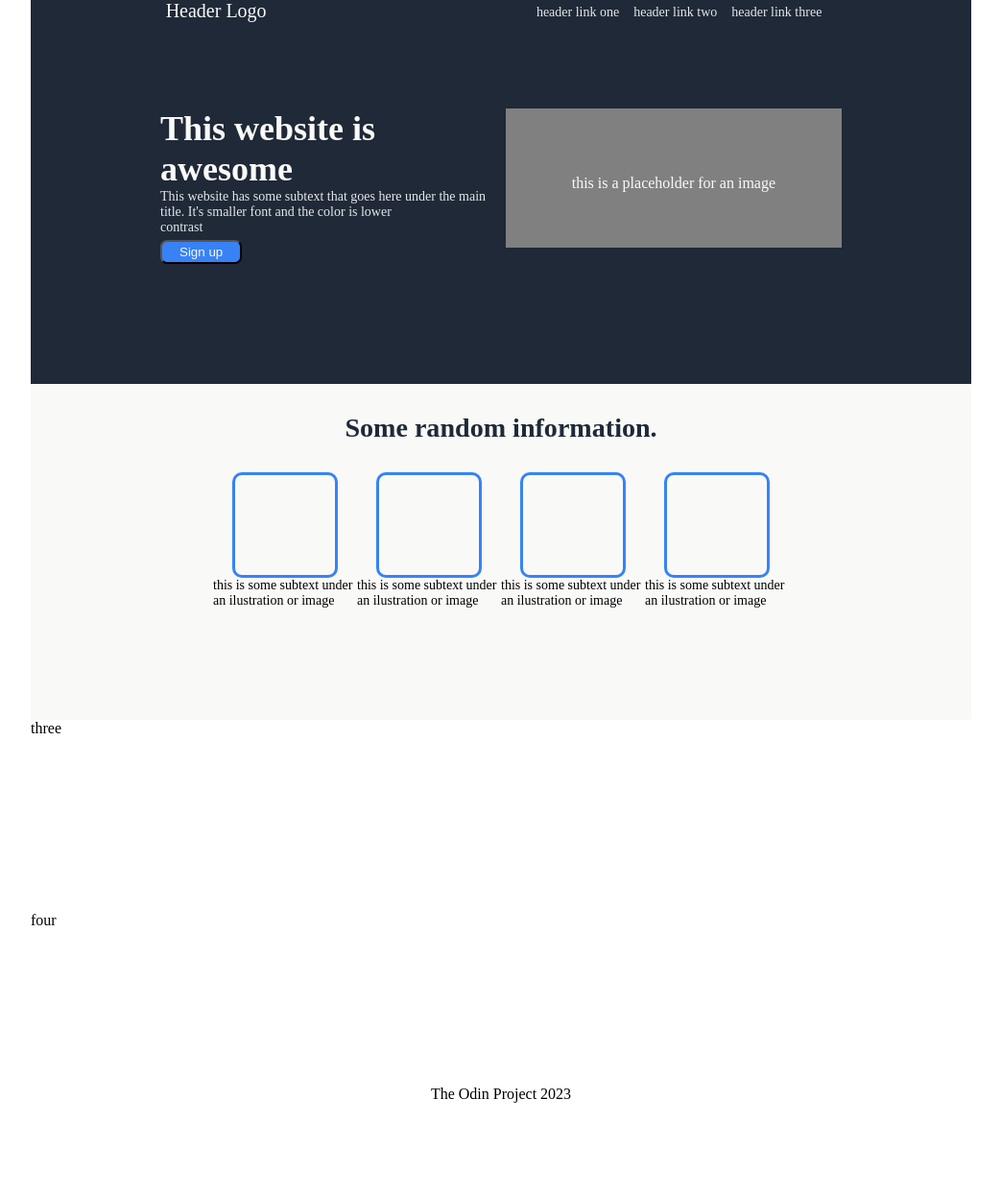
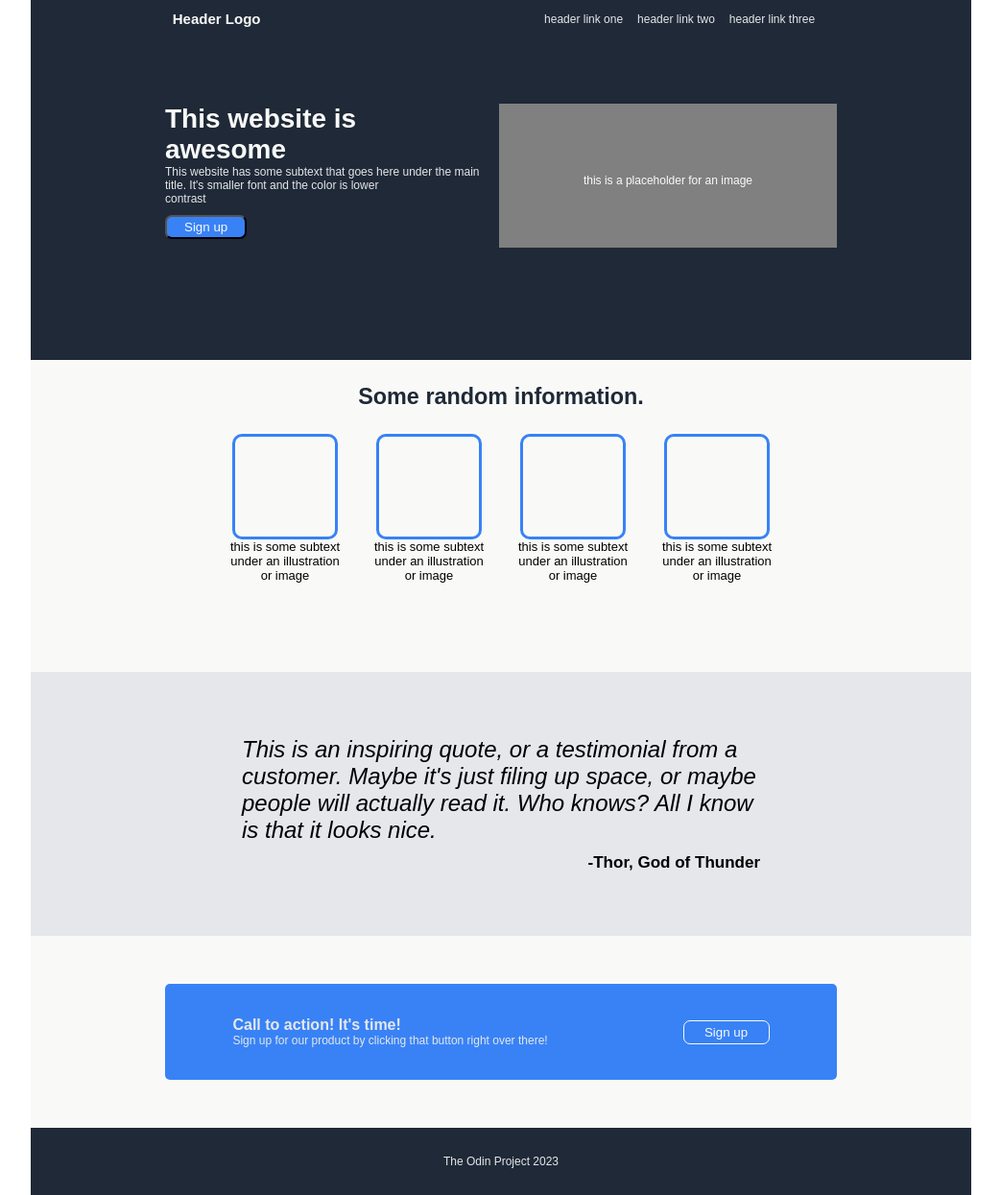
Before and after one commit to Petar85/the_odin_project, a plain HTML site: page index.html in a window 1280 px wide. Shown: the whole page at 96% size, without its empty margins (118-1161 px from the left). Before the commit the page ends 1180 px from the top, so only its background shows below. Drawn offline with Linux system fonts and the light colour scheme.

Commit message:
Add files via upload

```diff
--- a/index.html
+++ b/index.html
@@ -68,35 +68,49 @@
                     <div class="img-1">
                         <div class="square-1"></div>
                         <div class="subtext">
-                           <p> this is some subtext under an ilustration or image</p>
+                           <p> this is some subtext under an illustration <br>or image</p>
                         </div>
                     </div>
                     <div class="img-2">
                         <div class="square-2"></div>
                         <div class="subtext">
-                           <p> this is some subtext under an ilustration or image</p>
+                           <p> this is some subtext under an illustration <br>or image</p>
                         </div>
                     </div>
                     <div class="img-3">
                         <div class="square-3"></div>
                         <div class="subtext">
-                            this is some subtext under an ilustration or image
+                            this is some subtext under an illustration <br>or image
                         </div>
                     </div>
                     <div class="img-4">
                         <div class="square-4"></div>
-                        <div class="subtext">
-                            this is some subtext under an ilustration or image
-                        </div>
+                            <div class="subtext">
+                                <p>this is some subtext under an illustration <br>or image</p>
+                            </div>
                     </div>
                 </div>
             </div>
         </section>
         <section class="rectangular-three">
-            three
+            <!-- <div class="flex-container-three"> -->
+                <div class="quote-text">
+                    <p> This is an inspiring quote, or a testimonial from a customer.
+                        Maybe it's just filing up space, or maybe people will actually read it.
+                        Who knows? All I know is that it looks nice.
+                    </p>
+                    <p class="quote-subtext"> -Thor, God of Thunder</p>
+                </div>
+            <!-- </div> -->
         </section>
         <section class="rectangular-four">
-            four
+            <div class="flex-container-four">
+                <div class="call-to-action">
+                    <h4>Call to action! It's time!</h4>
+                    <p>Sign up for our product by clicking that button right over there!</p>
+                </div>
+                <button class="button-sign-up">Sign up</button>
+            </div>
         </section>
         <footer> The Odin Project 2023</footer>
     </section>
--- a/style.css
+++ b/style.css
@@ -37,6 +37,8 @@ a {
     margin: 0;
     padding: 0;
     /* border: 2px solid black; */
+    font-family: Arial, Helvetica, sans-serif;
+
 }
 
 .header {
@@ -49,31 +51,46 @@ a {
 }
 
 .rectangular-one {
-    height: 400px;
+    height: 375px;
     background-color: #1F2937;
 
 }
 
 .logo {
-    font-size: 20px;
+    font-size: 15px;
     color: #F9FAF8;
+    margin-top: 10px;
+    font-weight: bold;
 }
 
 .rectangular-two {
-    height: 350px;
+    height: 325px;
     background-color: #F9FAF8
 }
 
 .rectangular-three {
-    height: 200px;
+    height: 275px;
+    background-color: #E5E7EB;
+    display: flex;
+    /* font-size: 22px; */
+    font-weight: 100;
+    font-style: italic;
+    justify-content: center;
+    align-items: center;
 }
 
 .rectangular-four {
-    height: 150px;
+    height: 200px;
+    background-color: #F9FAF8;
 }
 
+.navbar {
+    margin-top: 10px;
+}
+
+
 li a {
-    font-size: 14px;
+    font-size: 12px;
     color: #E5E7EB;
     margin-right: 15px;
     text-decoration: none;
@@ -81,8 +98,8 @@ li a {
 
 .hero {
     display: flex;
-    padding: 90px 135px 20px 135px;
-    height: 255px;
+    padding: 80px 140px 30px 140px;
+    height: 260px;
 }
 
 .img {
@@ -106,6 +123,7 @@ li a {
     padding-left: 15px;
     padding-right: 15px;
     padding-bottom: 10px;
+    font-size: 12px;
 }
 
 ul {
@@ -116,21 +134,25 @@ ul {
 
 .flex-container {
     margin: 0 150px 0 150px;
+    /* background-color: black; */
 }
 
 .btn {
     padding:  3px 18px;
     background-color: #3882F6;
     color:#F9FAF8;
-    margin-top: 5px;
+    margin-top: 10px;
     border-radius: 7px;
 }
 
 footer {
-    height: 80px;
+    height: 70px;
     display: flex;
     justify-content: center;
     align-items: center;
+    background-color: #1F2937;
+    color: #E5E7EB;
+    font-size: 12px;
 }
 
 .text-iformation {
@@ -140,24 +162,24 @@ footer {
 }
 
 .secondary-text {
-    font-size: 14px;
+    font-size: 12px;
     color: #E5E7EB;
 
 }
 
 .hero-text {
-    font-size: 36px;
+    font-size: 28px;
     font-weight: bold;
     color: #F9FAF8;
 }
 
- .img-row {
+.img-row {
     display: flex;
     justify-content: center;
     align-items: center;
     margin-left: 190px;
     margin-right: 190px;
- }
+}
 
 .square-1, .square-2,
 .square-3, .square-4 {
@@ -169,10 +191,10 @@ footer {
 }
 
 .header-text {
-    font-size: 24px;
-    font-weight: bold;
+    font-size: 20px;
+    font-weight: bolder;
     color: #1F2937;
-    padding: 30px;
+    padding: 25px;
     display: flex;
     justify-content: center;
 }
@@ -186,11 +208,83 @@ footer {
     display: flex;
     flex-direction: column;
     align-items: center;
+    justify-content: ;
 }
 
 .subtext {
     display: flex;
     justify-content: center;
-    font-size: 14px;
+    font-size: 13px;
+    align-items: center;
+    text-align: center;
+}
+
+.flex-container-three {
+    /* display: flex;
+    font-size: 24px;
+    font-weight: 100 ;
+    font-style: italic;
+    justify-content: center;
+    align-items: center; */
+    /* height: 300px; */
+}
+
+.quote-text {
+    /* display: flex;
+    justify-content: center;
+     font-size: 24px;
+    font-weight:100;
+    font-style: italic;
+    align-items: center;
+    color: #1F2937;
+    flex: 1;  */
+    text-align:left;
+    padding: 20px 220px 20px 220px;
+    /* font-weight: 100; */
+    font-size: 24px;
+    line-height: 1,5;
+
+}
+
+.quote-subtext {
+    display: flex;
+    justify-content: flex-end;
+    font-size: 17px;
+    font-weight: bold;
+    font-style: normal;
+    margin-top: 10px;
+}
+
+.rectangular-four {
+    display: flex;
+    justify-content: center;
     align-items: center;
 }
+
+.flex-container-four {
+    height: 100px;
+    flex-basis: 700px;
+    background-color: #3882F6;
+    border-radius: 5px;
+    display: flex;
+    justify-content: space-around;
+    align-items: center;
+}
+ .button-sign-up {
+    height: 25px;
+    flex-basis: 90px;
+    border-radius: 7px;
+    background-color: transparent;
+    border: 1.5px solid #F9FAF8;
+    color: #F9FAF8;
+    font-size: ;
+ }
+
+ .call-to-action {
+    color: #E5E7EB;
+ }
+
+ .call-to-action p {
+    font-size: 12px;
+    color: #E5E7EB;
+ }
```
